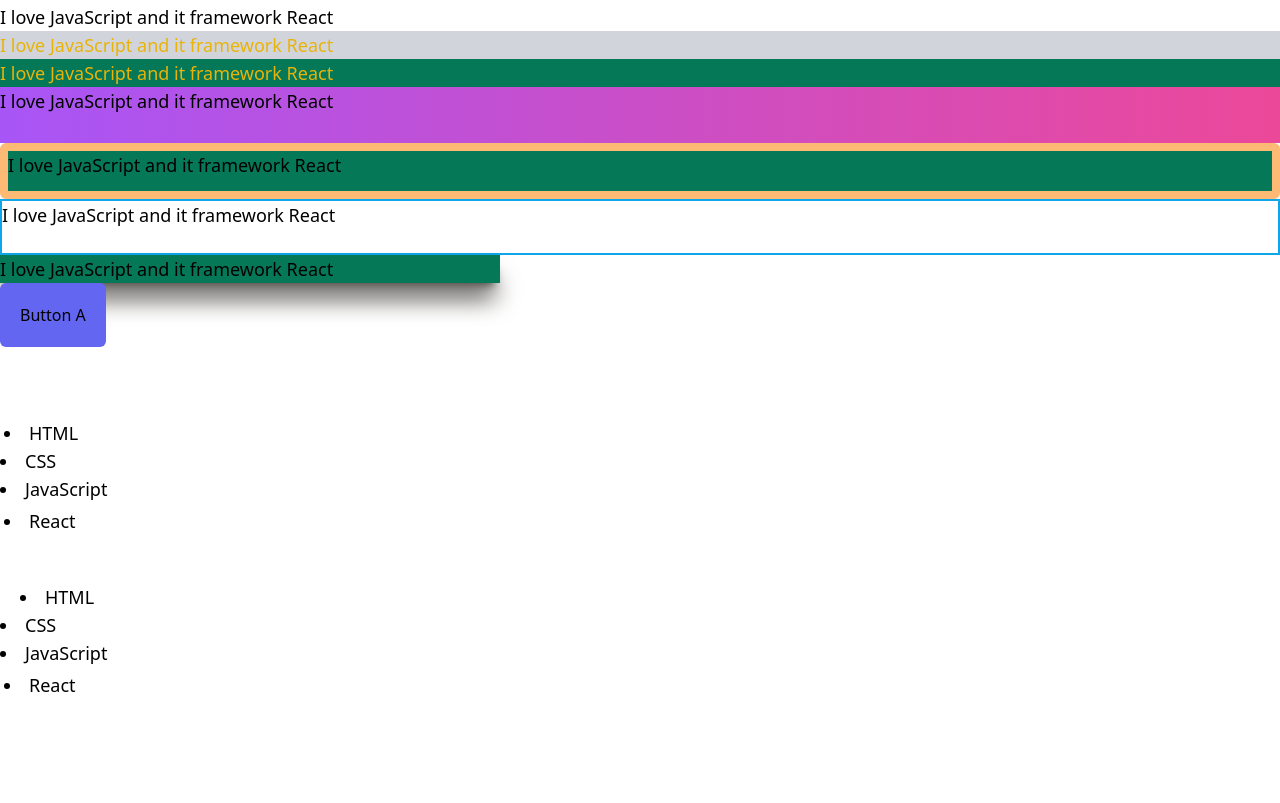
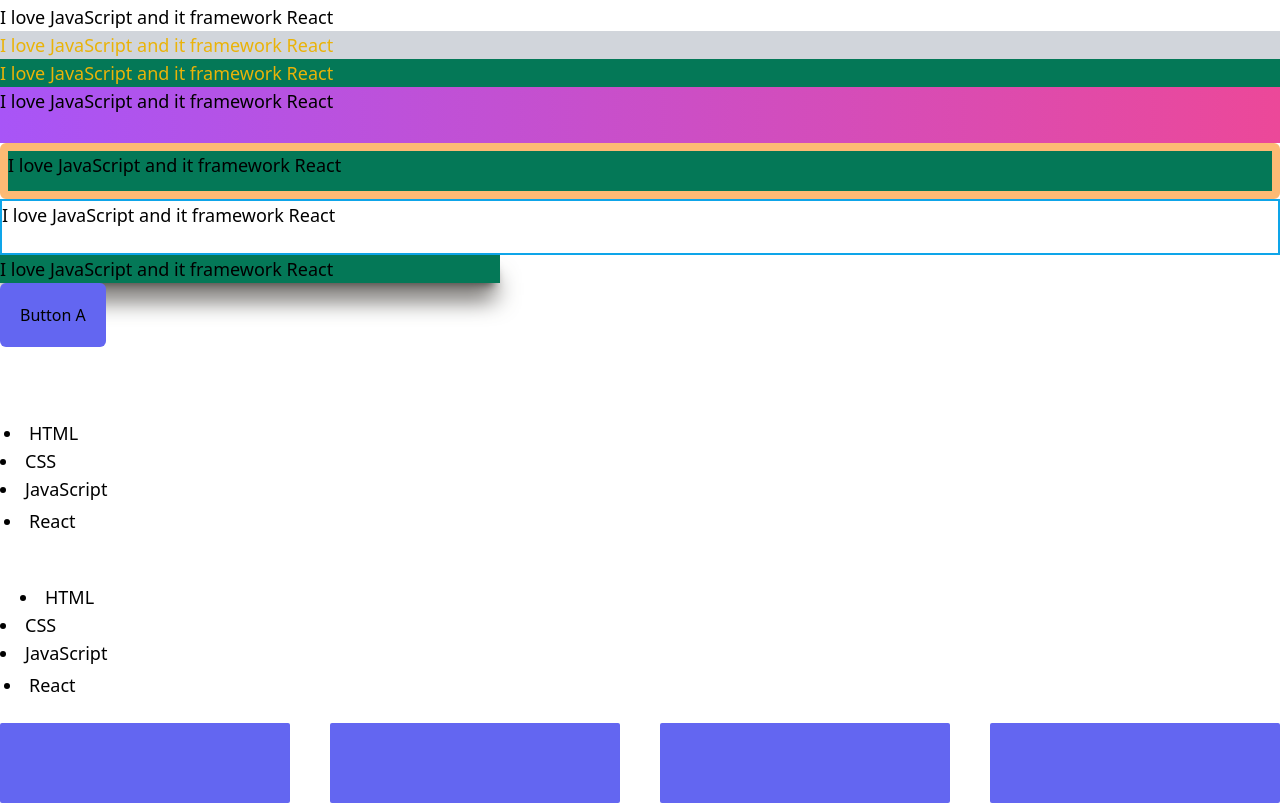
Before and after one commit to code-with-omar/tailwind-css, a website: page index.html in a window 1280 px wide. Shown: the part 1513-2316 px from the top of the page. Before the commit the page ends 2212 px from the top, so only its background shows below. Drawn offline with nearby package versions, Linux system fonts and the light colour scheme.

Commit message:
Space between

```diff
--- a/index.html
+++ b/index.html
@@ -105,6 +105,13 @@
         <li class="text-lg mb-1">JavaScript</li>
         <li class="text-lg ml-1">React</li>
     </ul>
+    <br>
+    <div class="flex space-x-10">
+        <div class="h-20 w-1/4 bg-indigo-500 rounded-sm"></div>
+        <div class="h-20 w-1/4 bg-indigo-500 rounded-sm"></div>
+        <div class="h-20 w-1/4 bg-indigo-500 rounded-sm"></div>
+        <div class="h-20 w-1/4 bg-indigo-500 rounded-sm"></div>
+    </div>
 </body>
 
 </html>
```
